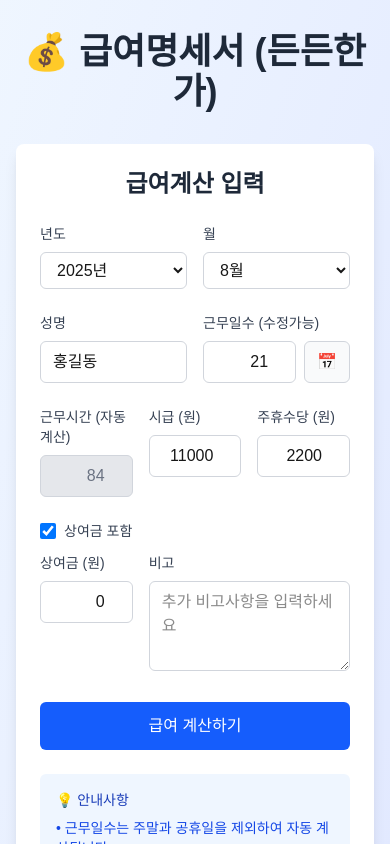
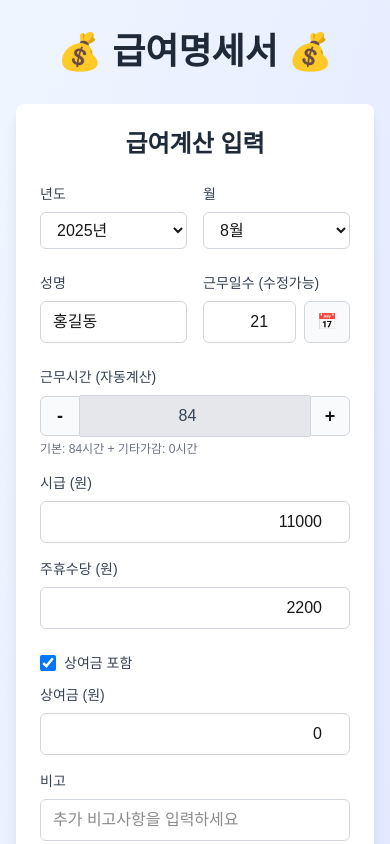
Before and after one commit to raonPlanet/pay-mgmt, a Next.js app: page / in a window 390 px wide. Both pictures are taken after a click on the checkbox "상여금 포함". Shown: the top 844 px of the page. Built offline with nearby package versions, Linux system fonts and the light colour scheme.

Commit message:
반응형 적용

```diff
--- a/src/app/page.tsx
+++ b/src/app/page.tsx
@@ -13,6 +13,7 @@ export default function Home() {
     month: number;
     employeeName: string;
     workDays: number;
+    workHours: number; // extraHours 대신 workHours 사용
     hourlyWage: number;
     weeklyHolidayAllowance: number;
     bonus: number;
@@ -23,6 +24,7 @@ export default function Home() {
       data.month,
       data.employeeName,
       data.workDays,
+      data.workHours, // extraHours 대신 workHours 전달
       data.hourlyWage,
       data.weeklyHolidayAllowance,
       data.bonus,
@@ -41,7 +43,7 @@ export default function Home() {
         {/* 헤더 */}
         <div className="text-center mb-8">
           <h1 className="text-4xl font-bold text-gray-800 mb-4">
-            💰 급여명세서 (든든한가)
+            💰 급여명세서 💰
           </h1>
           {/* <p className="text-lg text-gray-600 max-w-2xl mx-auto">
             간단한 입력으로 급여명세를 자동 계산하고, 이미지나 PDF로 다운로드하여
@@ -58,10 +60,11 @@ export default function Home() {
 
         {/* 푸터 */}
         <footer className="mt-16 text-center text-gray-500 text-sm">
-          <p>© 2025 급여계산 프로그램 - 근로기준법에 따른 자동 계산</p>
+          <p>© 2025 급여계산 프로그램 </p>
+          {/* <p>© 2025 급여계산 프로그램 - 근로기준법에 따른 자동 계산</p>
           <p className="mt-2">
             주휴수당, 세금공제 등 모든 계산이 자동으로 이루어집니다
-          </p>
+          </p> */}
         </footer>
       </div>
     </main>
--- a/src/components/SalaryInputForm.tsx
+++ b/src/components/SalaryInputForm.tsx
@@ -9,6 +9,7 @@ interface SalaryInputFormProps {
     month: number;
     employeeName: string;
     workDays: number;
+    workHours: number; // extraHours 대신 workHours로 변경
     hourlyWage: number;
     weeklyHolidayAllowance: number;
     bonus: number;
@@ -22,6 +23,7 @@ export default function SalaryInputForm({ onCalculate }: SalaryInputFormProps) {
   const [employeeName, setEmployeeName] = useState('홍길동');
   // 근무일수는 자동계산, 시급과 주휴수당은 초기값으로 설정
   const [workDays, setWorkDays] = useState(0);
+  const [workHours, setWorkHours] = useState(0); // extraHours 대신 workHours 사용
   const [hourlyWage, setHourlyWage] = useState(11000);
   const [weeklyHolidayAllowance, setWeeklyHolidayAllowance] = useState(2200);
   const [hasBonus, setHasBonus] = useState(false);
@@ -51,9 +53,10 @@ export default function SalaryInputForm({ onCalculate }: SalaryInputFormProps) {
     setSelectedDates(newSelectedDates);
   }, [year, month]);
 
-  // 선택된 날짜 수를 근무일수로 설정
+  // 선택된 날짜 수를 근무일수로 설정하고 근무시간도 자동 계산
   useEffect(() => {
     setWorkDays(selectedDates.size);
+    setWorkHours(selectedDates.size * 4); // 기본 근무시간으로 설정
   }, [selectedDates]);
 
   const handleDateToggle = (day: number) => {
@@ -66,6 +69,22 @@ export default function SalaryInputForm({ onCalculate }: SalaryInputFormProps) {
     setSelectedDates(newSelectedDates);
   };
 
+  // 근무시간 증가/감소 함수
+  const increaseWorkHours = () => {
+    setWorkHours(prev => prev + 1);
+  };
+
+  const decreaseWorkHours = () => {
+    if (workHours > 0) {
+      setWorkHours(prev => prev - 1);
+    }
+  };
+
+  // 기본 근무시간 계산 (근무일수 × 4시간)
+  const baseWorkHours = workDays * 4;
+  // 기타가감 시간 (실제 근무시간 - 기본 근무시간)
+  const extraHours = workHours - baseWorkHours;
+
   const getCalendarDays = () => {
     const startDate = new Date(year, month - 1, 1);
     const endDate = new Date(year, month, 0);
@@ -76,7 +95,7 @@ export default function SalaryInputForm({ onCalculate }: SalaryInputFormProps) {
 
     // 첫 주의 빈 칸들
     for (let i = 0; i < firstDayOfWeek; i++) {
-      days.push(<div key={`empty-${i}`} className="w-8 h-8"></div>);
+      days.push(<div key={`empty-${i}`} className="w-6 h-6 sm:w-8 sm:h-8"></div>);
     }
 
     // 월의 날짜들
@@ -91,7 +110,7 @@ export default function SalaryInputForm({ onCalculate }: SalaryInputFormProps) {
           key={day}
           type="button"
           onClick={() => handleDateToggle(day)}
-          className={`w-8 h-8 rounded-full text-sm font-medium transition-colors ${
+          className={`w-6 h-6 sm:w-8 sm:h-8 rounded-full text-xs sm:text-sm font-medium transition-colors ${
             isWeekend
               ? 'text-gray-400 cursor-not-allowed bg-gray-100'
               : isSelected
@@ -115,6 +134,7 @@ export default function SalaryInputForm({ onCalculate }: SalaryInputFormProps) {
       month,
       employeeName,
       workDays,
+      workHours, // extraHours 대신 workHours 전달
       hourlyWage,
       weeklyHolidayAllowance,
       bonus: hasBonus ? bonus : 0,
@@ -192,7 +212,7 @@ export default function SalaryInputForm({ onCalculate }: SalaryInputFormProps) {
             <label htmlFor="workDays" className="block text-sm font-medium text-gray-700 mb-2">
               근무일수 (수정가능)
             </label>
-            <div className="flex gap-2">
+            <div className="flex gap-2 relative">
               <input
                 type="number"
                 id="workDays"
@@ -216,7 +236,12 @@ export default function SalaryInputForm({ onCalculate }: SalaryInputFormProps) {
 
             {/* 달력 드롭다운 */}
             {showCalendar && (
-              <div className="absolute z-10 mt-2 bg-white border border-gray-300 rounded-lg shadow-lg p-4 w-80">
+              <div className="absolute z-10 mt-2 bg-white border border-gray-300 rounded-lg shadow-lg p-4
+                w-[calc(100vw-2rem)] max-w-80 sm:w-80
+                left-1/2 transform -translate-x-1/2
+                sm:left-auto sm:right-0 sm:transform-none
+                mx-auto sm:mx-0
+                shadow-xl">
                 <div className="text-center mb-3">
                   <h3 className="text-lg font-semibold text-gray-800">
                     {year}년 {month}월
@@ -227,7 +252,7 @@ export default function SalaryInputForm({ onCalculate }: SalaryInputFormProps) {
                 {/* 요일 헤더 */}
                 <div className="grid grid-cols-7 gap-1 mb-2">
                   {['일', '월', '화', '수', '목', '금', '토'].map((day, index) => (
-                    <div key={day} className="w-8 h-8 flex items-center justify-center text-sm font-medium text-gray-600">
+                    <div key={day} className="w-6 h-6 sm:w-8 sm:h-8 flex items-center justify-center text-xs sm:text-sm font-medium text-gray-600">
                       {day}
                     </div>
                   ))}
@@ -253,19 +278,42 @@ export default function SalaryInputForm({ onCalculate }: SalaryInputFormProps) {
         </div>
 
         {/* 근무시간, 시급, 주휴수당 입력 */}
-        <div className="grid grid-cols-3 gap-4">
+        <div className="grid grid-cols-1 md:grid-cols-3 gap-4">
           {/* 근무시간 (자동계산) */}
           <div>
             <label htmlFor="workHours" className="block text-sm font-medium text-gray-700 mb-2">
               근무시간 (자동계산)
             </label>
-            <input
-              type="number"
-              id="workHours"
-              value={workDays * 4}
-              className="w-full px-3 py-2 border border-gray-300 rounded-md bg-gray-200 text-gray-500 text-right"
-              readOnly
-            />
+            <div className="flex items-center w-full">
+              <button
+                type="button"
+                onClick={decreaseWorkHours}
+                className="w-10 h-10 border border-gray-300 rounded-l-md bg-gray-50 hover:bg-gray-100 focus:outline-none focus:ring-2 focus:ring-blue-500 focus:border-transparent text-lg font-bold flex-shrink-0"
+              >
+                -
+              </button>
+              <input
+                type="number"
+                id="workHours"
+                value={workHours}
+                onChange={(e) => setWorkHours(Number(e.target.value))}
+                className="w-[calc(100%-5rem)] px-3 py-2 border-t border-b border-gray-300 bg-gray-200 text-gray-700 text-center focus:outline-none focus:ring-2 focus:ring-blue-500 focus:border-transparent"
+                min="0"
+                step="0.5"
+                required
+                onFocus={(e) => e.target.select()}
+              />
+              <button
+                type="button"
+                onClick={increaseWorkHours}
+                className="w-10 h-10 border border-gray-300 rounded-r-md bg-gray-50 hover:bg-gray-100 focus:outline-none focus:ring-2 focus:ring-blue-500 focus:border-transparent text-lg font-bold flex-shrink-0"
+              >
+                +
+              </button>
+            </div>
+            <p className="text-xs text-gray-500 mt-1">
+              기본: {baseWorkHours}시간 + 기타가감: {extraHours > 0 ? '+' : ''}{extraHours}시간
+            </p>
           </div>
 
           {/* 시급 (수정 가능) */}
@@ -323,8 +371,8 @@ export default function SalaryInputForm({ onCalculate }: SalaryInputFormProps) {
           </div>
 
           {hasBonus && (
-            <div className="grid grid-cols-3 gap-4">
-              <div className="col-span-1">
+            <div className="grid grid-cols-1 md:grid-cols-3 gap-4">
+              <div className="md:col-span-1">
                 <label htmlFor="bonus" className="block text-sm font-medium text-gray-700 mb-2">
                   상여금 (원)
                 </label>
@@ -341,16 +389,16 @@ export default function SalaryInputForm({ onCalculate }: SalaryInputFormProps) {
                 />
               </div>
 
-              <div className="col-span-2">
+              <div className="md:col-span-2">
                 <label htmlFor="remarks" className="block text-sm font-medium text-gray-700 mb-2">
                   비고
                 </label>
-                <textarea
+                <input
+                  type="text"
                   id="remarks"
                   value={remarks}
                   onChange={(e) => setRemarks(e.target.value)}
                   className="w-full px-3 py-2 border border-gray-300 rounded-md focus:outline-none focus:ring-2 focus:ring-blue-500 focus:border-transparent"
-                  rows={3}
                   placeholder="추가 비고사항을 입력하세요"
                 />
               </div>
@@ -373,6 +421,7 @@ export default function SalaryInputForm({ onCalculate }: SalaryInputFormProps) {
         <ul className="text-sm text-blue-700 space-y-1">
           <li>• 근무일수는 주말과 공휴일을 제외하여 자동 계산됩니다</li>
           <li>• 하루 근무시간은 4시간으로 계산됩니다</li>
+          <li>• 근무시간은 +/- 버튼으로 조정하거나 직접 입력할 수 있습니다</li>
           <li>• 시급과 주휴수당은 필요에 따라 수정할 수 있습니다</li>
           <li>• 소득세는 3.3%, 농어촌세는 소득세의 10%로 계산됩니다</li>
           <li>• 📅 버튼을 클릭하여 개별 근무일을 선택/해제할 수 있습니다</li>
--- a/src/lib/salaryCalculator.ts
+++ b/src/lib/salaryCalculator.ts
@@ -47,6 +47,7 @@ export interface SalaryCalculation {
   workPeriod: string;
   workDays: number;
   workHours: number;
+  extraHours: number; // 기타가감 시간 (계산된 값)
   hourlyWage: number;
   baseSalary: number;
   weeklyHolidayAllowance: number;
@@ -64,12 +65,15 @@ export function calculateSalary(
   month: number,
   employeeName: string,
   workDays: number,
+  workHours: number, // extraHours 대신 workHours를 직접 받음
   hourlyWage: number,
   weeklyHolidayAllowance: number,
   bonus: number = 0,
   remarks: string = ''
 ): SalaryCalculation {
-  const workHours = workDays * 4; // 하루 4시간 근무
+  // 기타가감 시간 계산 (실제 근무시간 - 기본 근무시간)
+  const baseWorkHours = workDays * 4; // 하루 4시간 근무
+  const extraHours = workHours - baseWorkHours;
 
   // 급여액: 근무시간 × 시급
   const baseSalary = workHours * hourlyWage;
@@ -95,6 +99,7 @@ export function calculateSalary(
     workPeriod,
     workDays,
     workHours,
+    extraHours,
     hourlyWage,
     baseSalary,
     weeklyHolidayAllowance: totalWeeklyHolidayAllowance,
@@ -119,8 +124,8 @@ export function formatCurrency(amount: number): string {
 }
 
 /**
- * 숫자를 한국 원화 형식으로 포맷팅합니다 (₩ 기호 포함)
+ * 숫자를 한국 원화 형식으로 포맷팅합니다 (백슬래시 제거)
  */
 export function formatKRW(amount: number): string {
-  return `₩ ${amount.toLocaleString('ko-KR')}`;
+  return amount.toLocaleString('ko-KR');
 }
```
Also changed, not shown: src/components/SalaryResult.tsx (+14 -4 lines), src/lib/imageGenerator.ts (+12 -7 lines).
